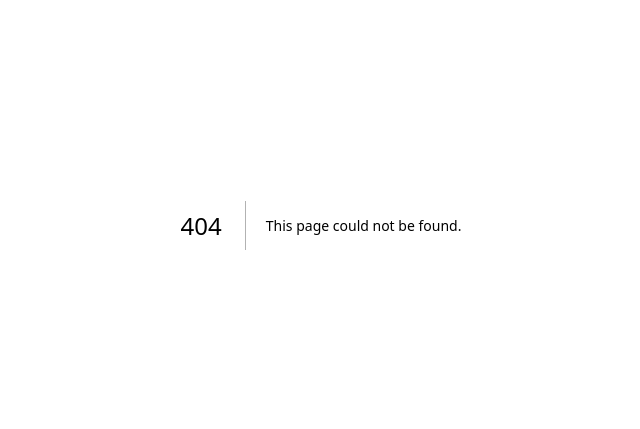
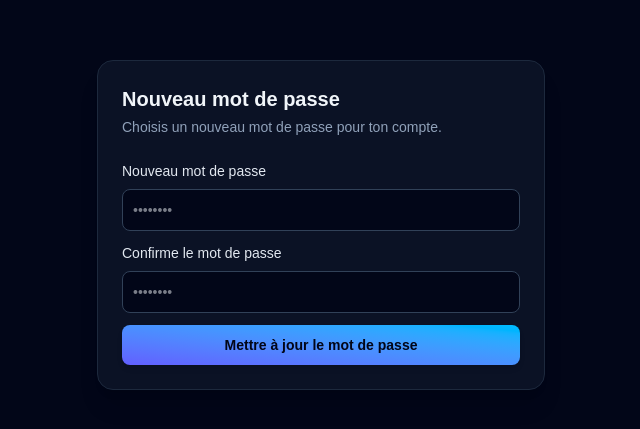
Before and after one commit to imanetahiri789-code/meethink-app, a Next.js app: page /reset-password in a window 1280 px wide. Before the commit this address had no page. Shown: the part 175-604 px from the top of the page, without its empty margins (319-959 px from the left). Built offline with nearby package versions, Linux system fonts and the light colour scheme; no server answers.

Commit message:
reste-password

```diff
--- a/app/auth/page.tsx
+++ b/app/auth/page.tsx
@@ -23,7 +23,6 @@ export default function AuthPage() {
     if (error) {
       setMessage(error.message);
     } else {
-      // En dev on n'oblige pas la vérif d'email, donc l'user peut se connecter direct
       setMessage("Inscription réussie ! Tu peux maintenant te connecter ✨");
       setTab("login");
     }
@@ -39,7 +38,6 @@ export default function AuthPage() {
     if (error) {
       setMessage(error.message);
     } else {
-      // Connexion OK → on envoie l'utilisateur sur sa page profil
       router.push("/profile");
     }
   }
@@ -48,7 +46,6 @@ export default function AuthPage() {
     <div className="min-h-screen flex flex-col items-center justify-center bg-slate-950 text-slate-50 px-4">
       {/* LOGO + NOM APPLI */}
       <div className="mb-8 flex items-center gap-3">
-        {/* Logo simple rond avec M */}
         <div className="h-11 w-11 rounded-2xl bg-gradient-to-tr from-indigo-500 to-sky-400 flex items-center justify-center shadow-lg">
           <span className="text-xl font-bold">M</span>
         </div>
@@ -132,6 +129,17 @@ export default function AuthPage() {
             </div>
           </div>
 
+          {/* Lien "Mot de passe oublié ?" */}
+          {tab === "login" && (
+            <button
+              type="button"
+              onClick={() => router.push("/forgot-password")}
+              className="text-xs text-slate-400 hover:text-slate-100 underline underline-offset-2"
+            >
+              Mot de passe oublié ?
+            </button>
+          )}
+
           {/* Bouton principal */}
           {tab === "signup" ? (
             <button
--- /dev/null
+++ b/app/forgot-password/page.tsx
@@ -0,0 +1,85 @@
+"use client";
+
+import { useState } from "react";
+import { useRouter } from "next/navigation";
+import { supabase } from "@/lib/supabaseClient";
+
+export default function ForgotPasswordPage() {
+  const router = useRouter();
+  const [email, setEmail] = useState("");
+  const [message, setMessage] = useState("");
+  const [loading, setLoading] = useState(false);
+
+  async function handleReset() {
+    setMessage("");
+    if (!email.trim()) {
+      setMessage("Merci d’entrer ton email.");
+      return;
+    }
+
+    setLoading(true);
+
+    const { error } = await supabase.auth.resetPasswordForEmail(email);
+
+    setLoading(false);
+
+    if (error) {
+      console.error(error);
+      setMessage(error.message || "Erreur lors de l’envoi de l’email.");
+    } else {
+      setMessage(
+        "Si un compte existe avec cet email, un lien de réinitialisation a été envoyé ✉️"
+      );
+    }
+  }
+
+  return (
+    <div className="min-h-screen bg-slate-950 text-slate-100 flex items-center justify-center px-4">
+      <div className="w-full max-w-md bg-slate-900/70 border border-slate-800 rounded-2xl p-6 space-y-6 shadow-xl">
+        <div>
+          <h1 className="text-xl font-semibold">Mot de passe oublié</h1>
+          <p className="text-sm text-slate-400 mt-1">
+            Entre l’email que tu as utilisé pour créer ton compte. Tu recevras
+            un lien pour choisir un nouveau mot de passe.
+          </p>
+        </div>
+
+        <div className="space-y-3">
+          <div className="space-y-2 text-sm">
+            <label className="block text-slate-200">Email</label>
+            <input
+              type="email"
+              placeholder="ton.email@example.com"
+              className="w-full bg-slate-950 border border-slate-700 focus:border-indigo-500 outline-none p-2.5 rounded-lg text-sm"
+              value={email}
+              onChange={(e) => setEmail(e.target.value)}
+            />
+          </div>
+
+          {message && (
+            <p className="text-xs text-amber-300 whitespace-pre-line">
+              {message}
+            </p>
+          )}
+
+          <button
+            type="button"
+            onClick={handleReset}
+            disabled={loading}
+            className="w-full bg-gradient-to-tr from-indigo-500 to-sky-400 text-slate-950 py-2.5 rounded-lg text-sm font-semibold shadow-md hover:brightness-110 transition disabled:opacity-60"
+          >
+            {loading ? "Envoi en cours..." : "Envoyer le lien de réinitialisation"}
+          </button>
+
+          <button
+            type="button"
+            onClick={() => router.push("/auth")}
+            className="w-full text-xs text-slate-400 hover:text-slate-100 mt-2"
+          >
+            ← Retour à la connexion
+          </button>
+        </div>
+      </div>
+    </div>
+  );
+}
--- /dev/null
+++ b/app/reset-password/page.tsx
@@ -0,0 +1,99 @@
+"use client";
+
+import { useState } from "react";
+import { useRouter } from "next/navigation";
+import { supabase } from "@/lib/supabaseClient";
+
+export default function ResetPasswordPage() {
+  const router = useRouter();
+  const [password, setPassword] = useState("");
+  const [confirm, setConfirm] = useState("");
+  const [message, setMessage] = useState("");
+  const [loading, setLoading] = useState(false);
+
+  async function handleUpdatePassword() {
+    setMessage("");
+
+    if (!password || password.length < 6) {
+      setMessage("Le mot de passe doit faire au moins 6 caractères.");
+      return;
+    }
+
+    if (password !== confirm) {
+      setMessage("Les mots de passe ne correspondent pas.");
+      return;
+    }
+
+    setLoading(true);
+
+    const { error } = await supabase.auth.updateUser({
+      password,
+    });
+
+    setLoading(false);
+
+    if (error) {
+      console.error(error);
+      setMessage(error.message || "Erreur lors de la mise à jour du mot de passe.");
+    } else {
+      setMessage("Mot de passe mis à jour ✅ Tu peux te reconnecter.");
+      setTimeout(() => {
+        router.push("/auth");
+      }, 1200);
+    }
+  }
+
+  return (
+    <div className="min-h-screen bg-slate-950 text-slate-100 flex items-center justify-center px-4">
+      <div className="w-full max-w-md bg-slate-900/70 border border-slate-800 rounded-2xl p-6 space-y-6 shadow-xl">
+        <div>
+          <h1 className="text-xl font-semibold">Nouveau mot de passe</h1>
+          <p className="text-sm text-slate-400 mt-1">
+            Choisis un nouveau mot de passe pour ton compte.
+          </p>
+        </div>
+
+        <div className="space-y-3">
+          <div className="space-y-2 text-sm">
+            <label className="block text-slate-200">Nouveau mot de passe</label>
+            <input
+              type="password"
+              className="w-full bg-slate-950 border border-slate-700 focus:border-indigo-500 outline-none p-2.5 rounded-lg text-sm"
+              value={password}
+              onChange={(e) => setPassword(e.target.value)}
+              placeholder="••••••••"
+            />
+          </div>
+
+          <div className="space-y-2 text-sm">
+            <label className="block text-slate-200">
+              Confirme le mot de passe
+            </label>
+            <input
+              type="password"
+              className="w-full bg-slate-950 border border-slate-700 focus:border-indigo-500 outline-none p-2.5 rounded-lg text-sm"
+              value={confirm}
+              onChange={(e) => setConfirm(e.target.value)}
+              placeholder="••••••••"
+            />
+          </div>
+
+          {message && (
+            <p className="text-xs text-amber-300 whitespace-pre-line">
+              {message}
+            </p>
+          )}
+
+          <button
+            type="button"
+            onClick={handleUpdatePassword}
+            disabled={loading}
+            className="w-full bg-gradient-to-tr from-indigo-500 to-sky-400 text-slate-950 py-2.5 rounded-lg text-sm font-semibold shadow-md hover:brightness-110 transition disabled:opacity-60"
+          >
+            {loading ? "Mise à jour..." : "Mettre à jour le mot de passe"}
+          </button>
+        </div>
+      </div>
+    </div>
+  );
+}
```
